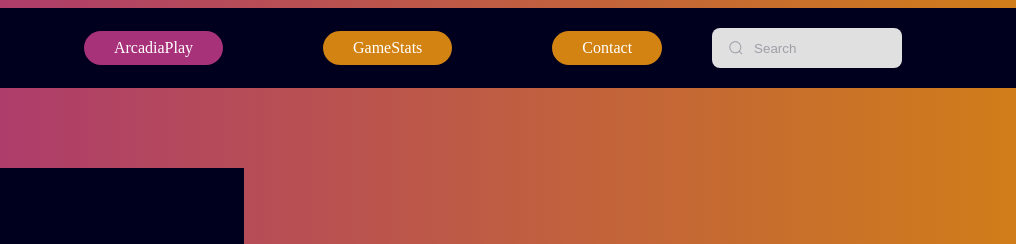
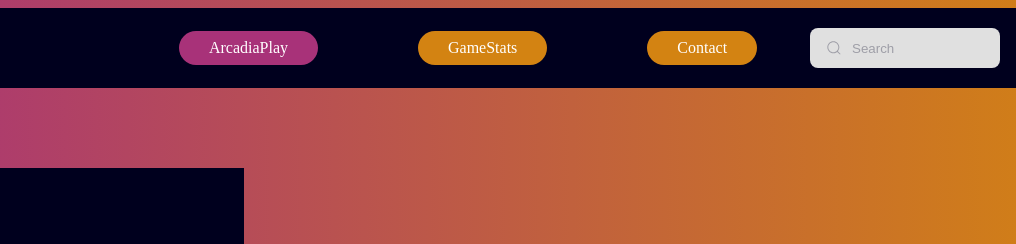
Before and after one commit to LeoVtr76/ArcadiaPlay, a plain HTML site: page index.html in a window 1280 px wide. Shown: the top 244 px of the page, 172-1188 px from the left. Drawn offline with Linux system fonts and the light colour scheme.

Commit message:
replacement correcte de la barre de recherche

```diff
--- a/assets/style.css
+++ b/assets/style.css
@@ -77,7 +77,9 @@ nav a:hover {
     display: flex;
     line-height: 28px;
     align-items: center;
-    position: relative;
+    position: absolute;
+    right: 100px;
+    top: 20px;
     max-width: 190px;
   }
 
```
